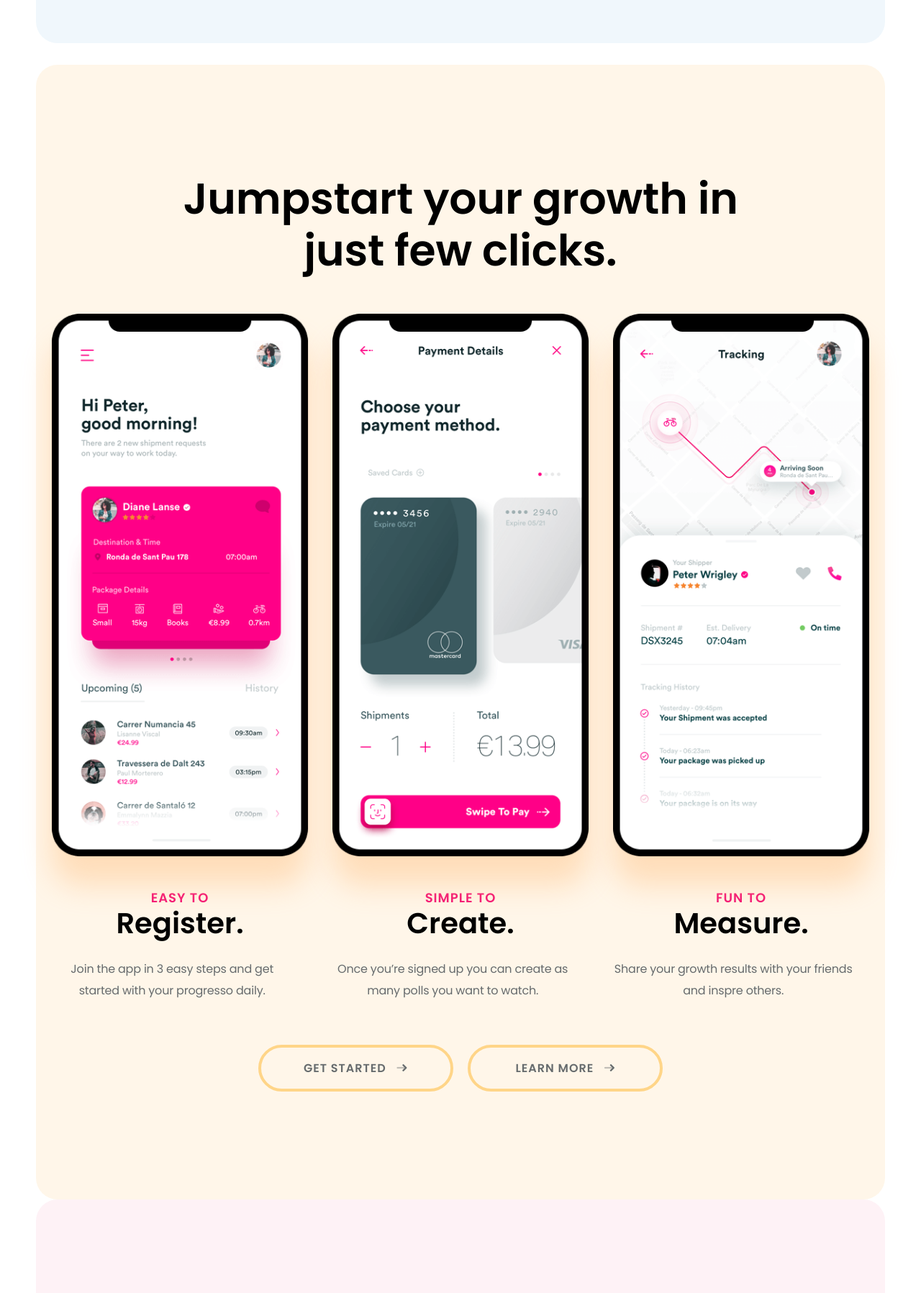
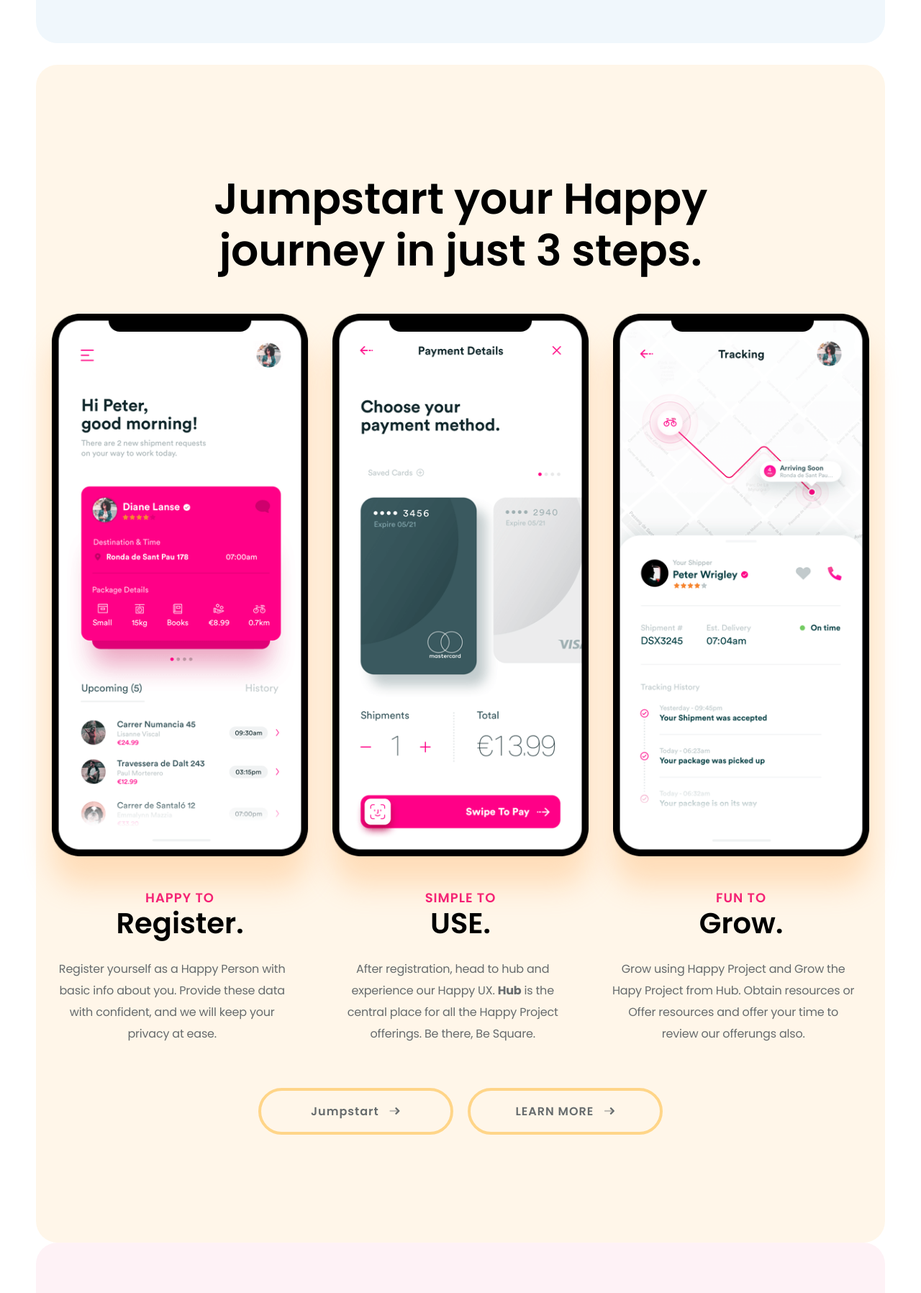
Before and after one commit to Happy-Project-Foundation/HappyProject, a Django app: page / in a window 1280 px wide. Shown: the part 3833-5630 px from the top of the page at 72% size. Run offline with Django 4.2, Linux system fonts and the light colour scheme; some libraries are stand-ins or nearby versions.

Commit message:
Done HomeView: Steps section

```diff
--- a/home/templates/home/steps_section.html
+++ b/home/templates/home/steps_section.html
@@ -3,55 +3,77 @@
 <section class="step">
     <div class="step__wrapper">
       <div class="container">
-        <h2 class="section-heading color-black">Jumpstart your growth in just few clicks.</h2>
+
+        <h2 class="section-heading color-black">
+          Jumpstart your Happy journey in just 3 steps.
+        </h2>
+
         <div class="row">
+
           <div class="col-lg-4">
             <div class="step__box">
               <div class="image">
-                <img src="{% static 'watchdog/images/phone-01.png' %}" alt="image">
+                <img src="{% static 'watchdog/images/phone-01.png' %}" alt="sign-up">
               </div>
               <div class="content">
-                <h3>EASY TO<span>Register.</span></h3>
-                <p class="paragraph dark">Join the app in 3 easy steps and get
-                  started with your progresso daily.</p>
+                <h3>HAPPY TO<span>Register.</span></h3>
+                <p class="paragraph dark">
+                  Register yourself as a Happy Person with basic info about you.
+                  Provide these data with confident, and we will keep your
+                  privacy at ease.
+                </p>
               </div>
             </div>
           </div>
+
           <div class="col-lg-4">
             <div class="step__box">
               <div class="image">
-                <img src="{% static 'watchdog/images/phone-02.png' %}" alt="image">
+                <img src="{% static 'watchdog/images/phone-02.png' %}" alt="hub">
               </div>
               <div class="content">
-                <h3>SIMPLE TO<span>Create.</span></h3>
-                <p class="paragraph dark">Once you’re signed up you can create
-                  as many polls you want to watch.</p>
+                <h3>SIMPLE TO<span>USE.</span></h3>
+                <p class="paragraph dark">
+                  After registration, head to hub and experience our Happy UX.
+                  <b>Hub</b> is the central place for all the Happy Project offerings.
+                    Be there, Be Square.
+                </p>
               </div>
             </div>
           </div>
+
           <div class="col-lg-4">
             <div class="step__box">
               <div class="image">
                 <img src="{% static 'watchdog/images/phone-03.png' %}" alt="image">
               </div>
               <div class="content">
-                <h3>FUN TO<span>Measure.</span></h3>
-                <p class="paragraph dark">Share your growth results with your
-                  friends and inspre others.</p>
+                <h3>FUN TO<span>Grow.</span></h3>
+                <p class="paragraph dark">
+                  Grow using Happy Project and Grow the Hapy Project from Hub.
+                  Obtain resources or Offer resources and offer your time to review
+                  our offerungs also.
+                </p>
               </div>
             </div>
           </div>
         </div>
+
         <div class="row">
           <div class="button__wrapper">
-            <a href="#" class="button">
-              <span>GET STARTED <i class="fad fa-long-arrow-right"></i></span>
+            {# TODO: navigate to signuo area #}
+            <a href="{% url 'clientauth:index' %}" class="button">
+              <span>Jumpstart <i class="fad fa-long-arrow-right"></i></span>
             </a>
-            <a href="#" class="button">
+
+            {# TODO: navigate to blogs related to bootcamps #}
+            <a href="{% url 'gallery:index' %}" class="button">
               <span>LEARN MORE <i class="fad fa-long-arrow-right"></i></span>
             </a>
+
           </div>
         </div>
+
       </div>
     </div>
   </section>
```
